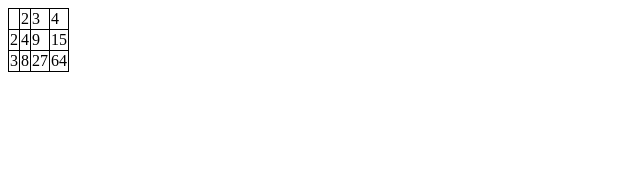
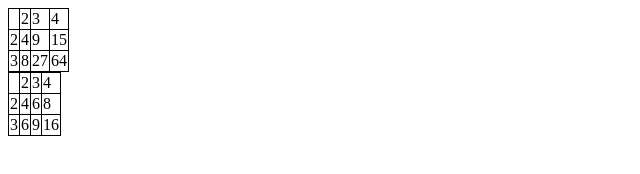
Before and after one commit to iut-ater/tp22git, a plain HTML site: page index.html in a window 1280 px wide. Shown: the whole page, without its empty margins (0-640 px from the left). Drawn offline with Linux system fonts and the light colour scheme.

Commit message:
second table

```diff
--- a/index.html
+++ b/index.html
@@ -24,4 +24,15 @@
 <td>3</td><td>8</td><td>27</td><td>64</td>
 </tr>
 </table>
+<table>
+<tr>
+<td></td><td>2</td><td>3</td><td>4</td>
+</tr>
+<tr>
+<td>2</td><td>4</td><td>6</td><td>8</td>
+</tr>
+<tr>
+<td>3</td><td>6</td><td>9</td><td>16</td>
+</tr>
+</table>
 </html>
```
